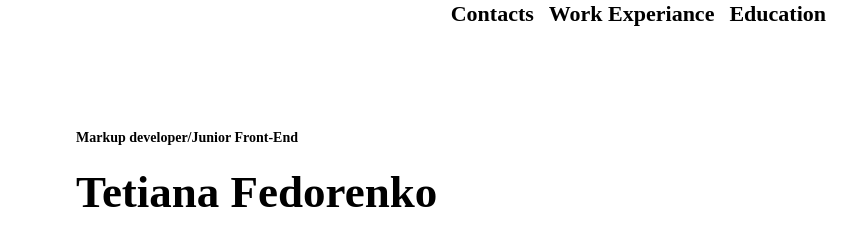
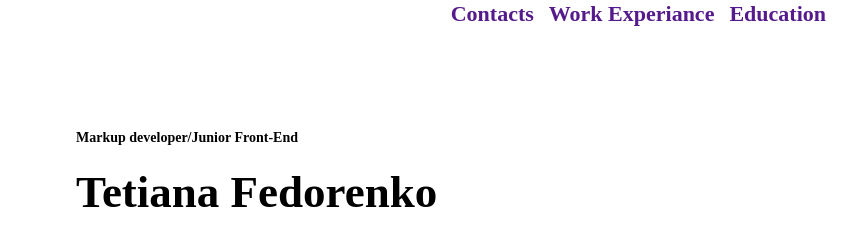
Before and after one commit to TanyaFedorenko/rsschool-cv, a plain HTML site: page index.html in a window 1280 px wide. Shown: the top 241 px of the page, 414-1280 px from the left. Drawn offline with Linux system fonts and the light colour scheme.

Commit message:
docs: fix

```diff
--- a/index.html
+++ b/index.html
@@ -1,5 +1,6 @@
 <!DOCTYPE html>
 <html lang="en">
+
 <head>
     <meta charset="UTF-8">
     <meta http-equiv="X-UA-Compatible" content="IE=edge">
@@ -7,12 +8,17 @@
     <link rel="stylesheet" href="style.css">
     <title>Document</title>
 </head>
+
 <body>
-    <header ><nav class="container"><ul class="nav-menu">
-        <li class="nav-menu-item"><a  class="nav-menu-link" href=""></a>Contacts</li>
-        <li class="nav-menu-item"><a class="nav-menu-link" href=""></a>Work Experiance</li>
-        <li class="nav-menu-item"><a class="nav-menu-link" href=""></a>Education</li>
-    </ul></nav></header>
+    <header>
+        <nav class="container">
+            <ul class="nav-menu">
+                <li class="nav-menu-item"><a class="nav-menu-link" href="">Contacts</a></li>
+                <li class="nav-menu-item"><a class="nav-menu-link" href="">Work Experiance</a></li>
+                <li class="nav-menu-item"><a class="nav-menu-link" href="">Education</a></li>
+            </ul>
+        </nav>
+    </header>
     <main class="main container">
 
         <!--Sidebar-->
@@ -20,12 +26,15 @@
             <img class="avatar" src="img/CV_foto-FedorenkoT.jpg" alt="User Photo">
             <!--Contacts-->
             <div class="sidebar-content">
-                <h3  class="sidebar-title">Contacts</h3>
+                <h3 class="sidebar-title">Contacts</h3>
                 <div>
-                    <p><span class="contact-type">Location:</span>  Kyiv, Ukraine</p>
-                    <p><span class="contact-type">Phone:</span>  <a class="contact-link" href="tel:+380632485219">+38063&nbsp248&nbsp52&nbsp19</a></p>
-                    <p><span class="contact-type"> Email:</span> <a class="contact-link" href="mailto:tetianafedorenk@gmail.com">tetianafedorenk@gmail.com</a></p>
-                    <p><span class="contact-type">GitHub:</span><a class="contact-link" href=" https://github.com/TanyaFedorenko"> https://github.com/TanyaFedorenko</a></p>
+                    <p><span class="contact-type">Location:</span> Kyiv, Ukraine</p>
+                    <p><span class="contact-type">Phone:</span> <a class="contact-link"
+                            href="tel:+380632485219">+38063&nbsp248&nbsp52&nbsp19</a></p>
+                    <p><span class="contact-type"> Email:</span> <a class="contact-link"
+                            href="mailto:tetianafedorenk@gmail.com">tetianafedorenk@gmail.com</a></p>
+                    <p><span class="contact-type">GitHub:</span><a class="contact-link"
+                            href=" https://github.com/TanyaFedorenko"> https://github.com/TanyaFedorenko</a></p>
                 </div>
             </div>
 
@@ -49,7 +58,8 @@
                 <h3 class="sidebar-title">Code Example </h3>
                 <code>function checkCoupon(enteredCode, correctCode, currentDate, expirationDate){
 
-                    return enteredCode === correctCode &amp;&amp; Date.parse(expirationDate) >= Date.parse(currentDate)
+                    return enteredCode === correctCode &amp;&amp; Date.parse(expirationDate) &gt;=
+                    Date.parse(currentDate)
                     }</code>
             </div>
         </aside>
@@ -72,7 +82,8 @@
             <div>
                 <h3 class="info-title">Projects</h3>
                 <ol class="info-list-num">
-                    <li><a href="https://github.com/TanyaFedorenko/BOKoBOK/">https://github.com/TanyaFedorenko/BOKoBOK/</a>
+                    <li><a
+                            href="https://github.com/TanyaFedorenko/BOKoBOK/">https://github.com/TanyaFedorenko/BOKoBOK/</a>
                         <span> ........[ HTML5, CSS3 ]</span>
                     </li>
                     <li><a href="https://github.com/TanyaFedorenko/Food">https://github.com/TanyaFedorenko/Food</a>
@@ -85,13 +96,14 @@
             </div>
             <!--Work Experiance-->
             <div>
-              <H3 class="info-title">Work Experiance </H3>
+                <h3 class="info-title">Work Experiance </h3>
                 <!--Company 1-->
                 <div>
                     <h4 class="info-subtitle">Newxel <span class="orange-color">HTML/CSS coder</span> </h4>
-                  <h5 class="info-date">February 2022 - up to now   |   Country</h5>
+                    <h5 class="info-date">February 2022 - up to now | Country</h5>
                     <ul class="info-list-dots">
-                      <li>Lorem ipsum dolor sit amet, consectetur adipiscing elit, sed do eiusmod tempor incididunt ut labore et dolore magna aliqua.</li>
+                        <li>Lorem ipsum dolor sit amet, consectetur adipiscing elit, sed do eiusmod tempor incididunt ut
+                            labore et dolore magna aliqua.</li>
                         <li>Lorem ipsum dolor sit amet, consectetur adipiscing elit.</li>
                         <li>Risus commodo viverra maecenas. </li>
                         <li>Lorem ipsum dolor sit amet, consectetur adipiscing elit, sed do eiusmod.</li>
@@ -101,9 +113,10 @@
                 <!--Company 2-->
                 <div>
                     <h4 class="info-subtitle"> Evo company <span class="orange-color">HTML/CSS coder</span> </h4>
-                <h5 class="info-date">October 2019 - December 2021   |   Country</h5>
+                    <h5 class="info-date">October 2019 - December 2021 | Country</h5>
                     <ul class="info-list-dots">
-                    <li>Lorem ipsum dolor sit amet, consectetur adipiscing elit, sed do eiusmod labore et dolore magna aliqua. </li>
+                        <li>Lorem ipsum dolor sit amet, consectetur adipiscing elit, sed do eiusmod labore et dolore
+                            magna aliqua. </li>
                         <li>Quis ipsum suspendisse ultrices gravida.</li>
                         <li>Risus commodo viverra maecenas. </li>
 
```
Lines whose indentation alone changed are shown as unchanged.
